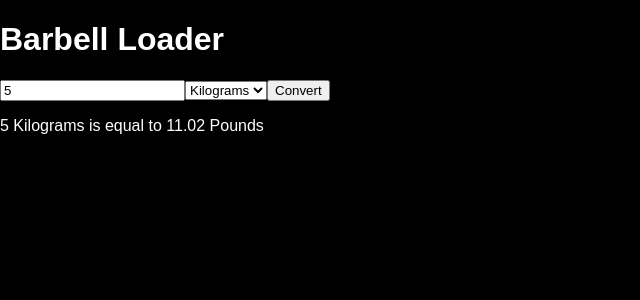
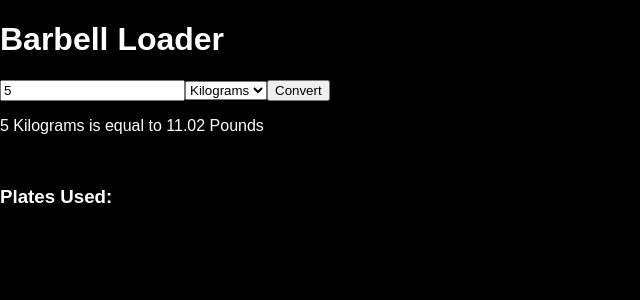
Before and after one commit to zajonesck/weight-converter, a Vue app: page / in a window 1280 px wide. Both pictures are taken after typing "5" into the empty fields and a click on the button "Convert". Shown: the top 300 px of the page, without its empty margins (0-640 px from the left). Built offline with nearby package versions, Linux system fonts and the light colour scheme.

Commit message:
added plate used section

```diff
--- a/src/components/WeightBarbell.vue
+++ b/src/components/WeightBarbell.vue
@@ -23,6 +23,17 @@
         </div>
       </div>
     </div>
+  </div>
+
+  <div class="plates-used">
+    <h3>Plates Used:</h3>
+    <ul>
+      <li v-for="(plate, index) in plates" :key="index">
+        {{ plate.count }} x {{ plate.size
+        }}{{ this.unit === "pounds" ? " lbs" : " kg" }}
+      </li>
+      <li v-if="collarApplied">1 x Collar (2.5 kg)</li>
+    </ul>
   </div>
 </template>
 
```
